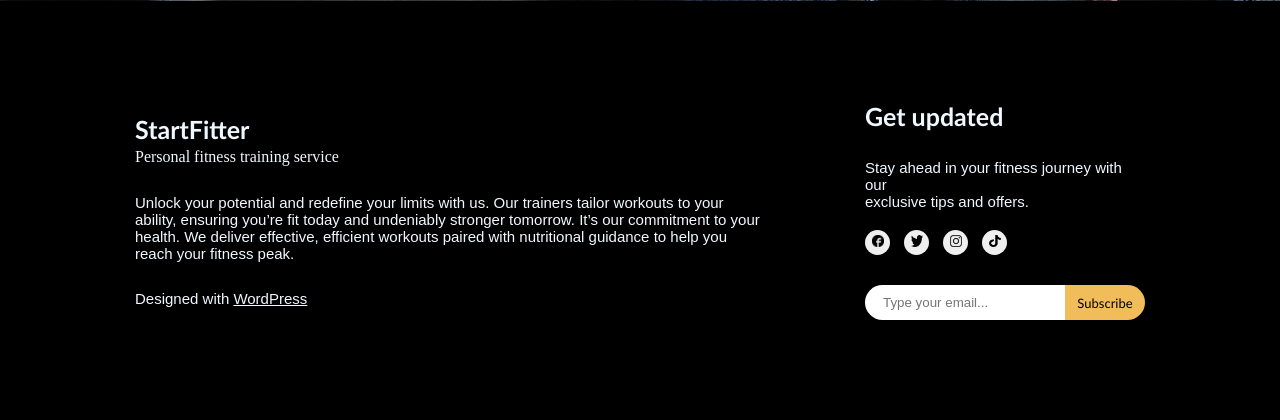
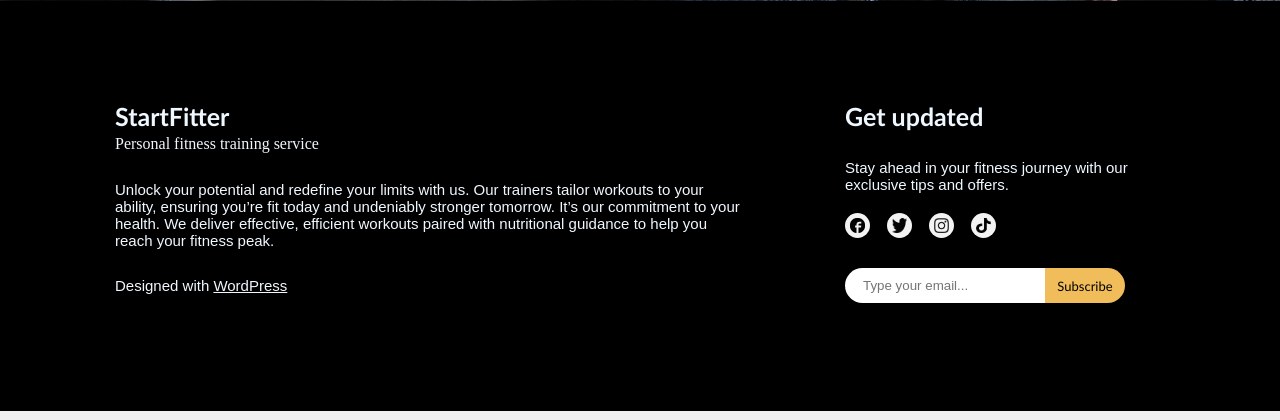
Before and after one commit to K3rllon/KerlloneIsa, a PHP site: page / in a window 1280 px wide. Shown: the part 5544-5964 px from the top of the page. Run offline with PHP 8.4, Linux system fonts and the light colour scheme.

Commit message:
Add files via upload
Parte Kerllon Finalizada

```diff
--- a/ProjetosDS2/Ativ02/assets/css/style.css
+++ b/ProjetosDS2/Ativ02/assets/css/style.css
@@ -346,9 +346,11 @@ span {
 
 #divrodape01{
     width: 630px;
+    height: 210px;
 }
 #divrodape02{
-    width: 280px;
+    width: 320px;
+    height: 210px;
 }
 
 .titulosrodape{
@@ -374,29 +376,34 @@ span {
 #wordpress:hover{
     text-decoration: underline;
 }
-.botoesicones{
-    padding: 3px;
-    border-radius: 50%;
-    height: 25px;
-    width: 25px;
-    margin-right: 10px;
-    margin-top: 20px;
-    border: 0px;
+
+
+#formulario{
+    display: flex;
 }
 
-.botoesicones:hover{
+.linksredessociais{
+    background-color: #f3f3f3;
+    border-radius: 100%;
+    padding: 5px;
+    display: inline-flex;
+    width: auto;
+    height: auto;
+    margin-right: 13px;
+}
+
+.icones{
+    height: 15px;
+    width: 15px;
+    align-items: center;
+}
+.linksredessociais:hover{
     transform: scale(1.1);
 }
 
-.icones{
-    width: 16px;
-    height: 16px;
-    padding: 2px;
-}
 
-#formulario{
-    display: flex;
-
+#linkicones{
+    margin-top: 20px;
 }
 
 #inputformulario{
--- a/ProjetosDS2/Ativ02/index.html
+++ b/ProjetosDS2/Ativ02/index.html
@@ -257,10 +257,13 @@
             <div id="divrodape02">
                 <h3 class="titulosrodape">Get updated </h3>
                 <p class="paragrafosrodape">Stay ahead in your fitness journey with our <br> exclusive tips and offers.</p>
-                <button onclick="" type="button" class="botoesicones"> <img src="/Ativ02/assets/imagens/logofecebook.png" alt="Ícone" class="icones"> </button>
-                <button onclick="" type="button" class="botoesicones"> <img src="/Ativ02/assets/imagens/logox.png" alt="Ícone" class="icones"> </button>
-                <button onclick="" type="button"  class="botoesicones"> <img src="/Ativ02/assets/imagens/logoinstagram.png" alt="Ícone" class="icones"> </button>
-                <button onclick="" type="button" class="botoesicones"> <img src="/Ativ02/assets/imagens/logotiktok.png" alt="Ícone" class="icones"> </button>
+                <div id="linkicones">
+                    <a href="https://pt-br.facebook.com/" class="linksredessociais"> <img src="/Ativ02/assets/imagens/logofecebook.png" alt="Ícone" class="icones"> </a>
+                    <a href="https://x.com/" class="linksredessociais"> <img src="/Ativ02/assets/imagens/logox.png" alt="Ícone" class="icones"> </a>
+                    <a href="https://www.instagram.com/" class="linksredessociais"> <img src="/Ativ02/assets/imagens/logoinstagram.png" alt="Ícone"class="icones">
+                    </a>
+                    <a href="https://www.tiktok.com/foryou?lang=pt-BR" class="linksredessociais"> <img src="/Ativ02/assets/imagens/logotiktok.png" alt="Ícone" class="icones"> </a>
+                </div>
                 <form action="" id="formulario">
                 <input type="email" name="email" placeholder="Type your email..." id="inputformulario">
                 <button onclick="" type="button" id="botaoformulario">Subscribe</button>
@@ -269,5 +272,4 @@
         </div>
     </footer>
 </body>
-
 </html>
```
